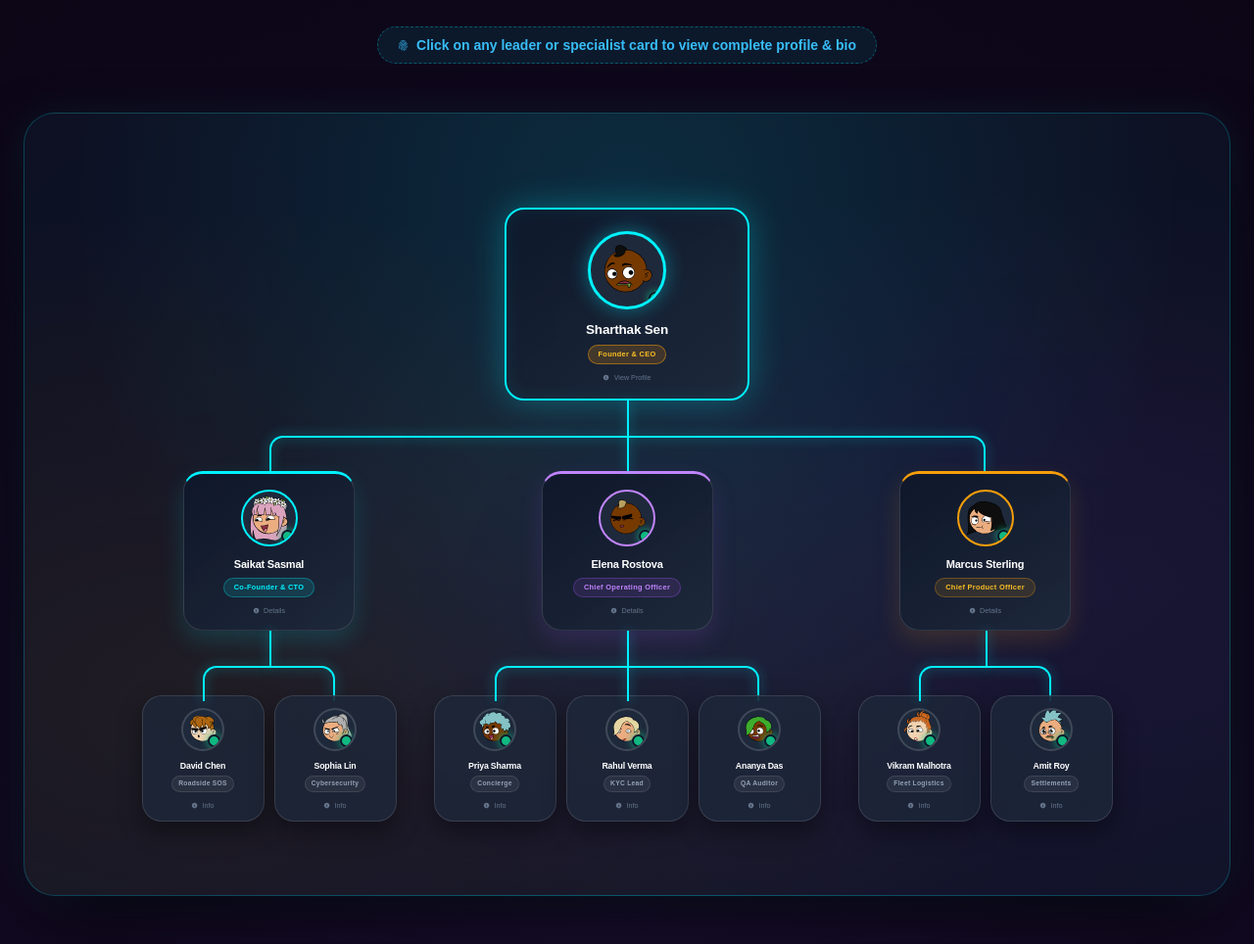
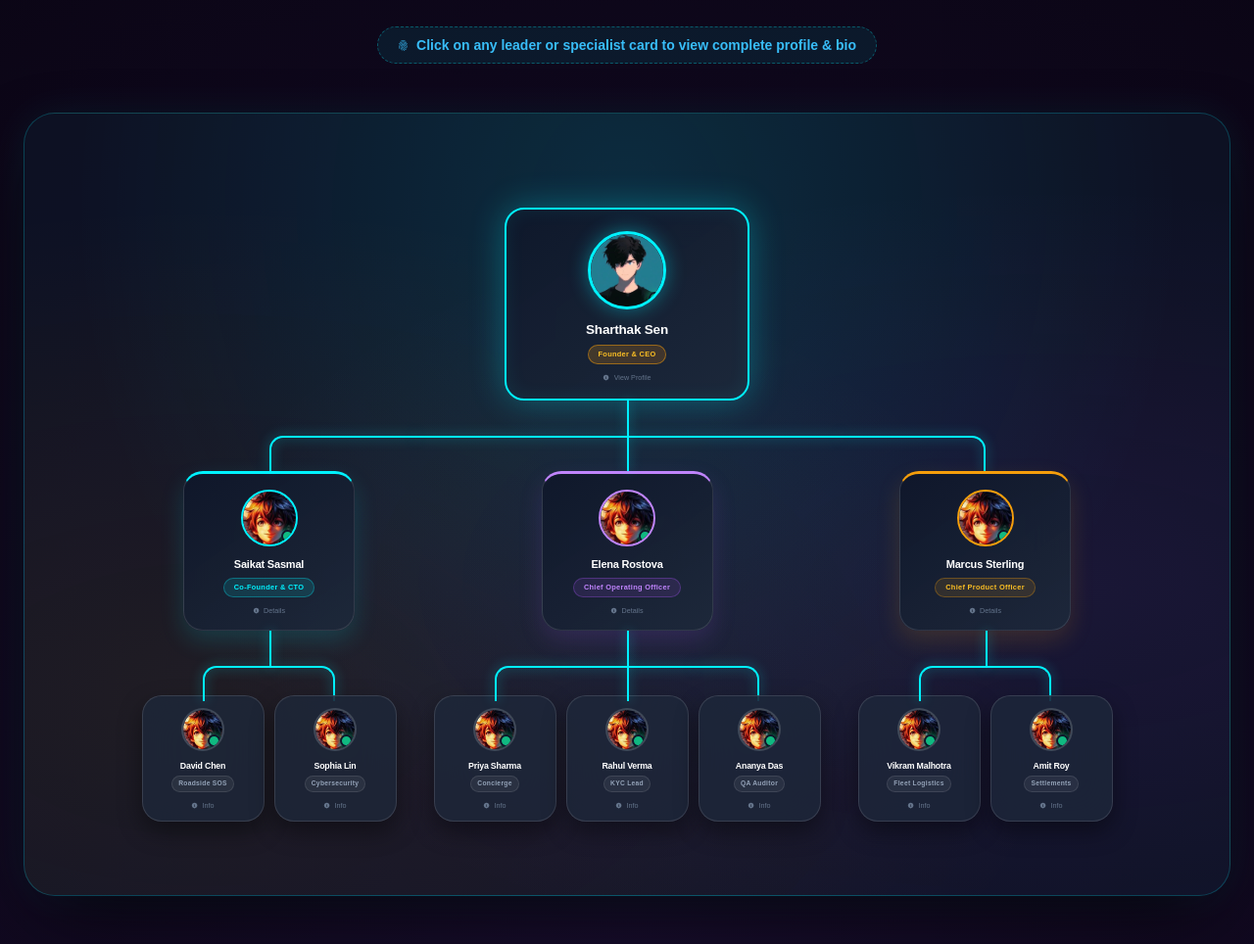
Before and after one commit to saikat931/ServEasy, a PHP site: page /about in a window 1280 px wide. Shown: the part 458-1422 px from the top of the page at 98% size. Run offline with PHP 8.4, Linux system fonts and the light colour scheme; some libraries are stand-ins or nearby versions.

Commit message:
Apply anime avatars: Image 1 for Sharthak Sen, cropped Image 2 (Hanuman ji removed) for all other members

```diff
--- a/pages/about.php
+++ b/pages/about.php
@@ -6,7 +6,7 @@
  */
 require_once __DIR__ . '/../common/auth_session.php';
 if (!defined('SERVEASY_ASSET_VER')) {
-    define('SERVEASY_ASSET_VER', '20261120v9');
+    define('SERVEASY_ASSET_VER', '20261120v10');
 }
 ?>
 <!DOCTYPE html>
@@ -747,7 +747,7 @@ if (!defined('SERVEASY_ASSET_VER')) {
             <li>
               <div class="pro-node pro-node-l1" onclick="openMemberModal('sharthak')">
                 <div class="node-avatar-frame">
-                  <img src="./assets/images/avatars/sharthak.svg?v=<?= SERVEASY_ASSET_VER ?>" alt="Sharthak Sen" class="node-avatar-img" onerror="this.style.display='none';this.nextElementSibling.style.display='flex'">
+                  <img src="./assets/images/avatars/sharthak.png?v=<?= SERVEASY_ASSET_VER ?>" alt="Sharthak Sen" class="node-avatar-img" onerror="this.style.display='none';this.nextElementSibling.style.display='flex'">
                   <div class="node-avatar-fallback" style="background: linear-gradient(135deg, #00f2fe, #4facfe);">SS</div>
                   <span class="node-status-dot"></span>
                 </div>
@@ -762,7 +762,7 @@ if (!defined('SERVEASY_ASSET_VER')) {
                 <li class="li-l2">
                   <div class="pro-node pro-node-l2 cyan" onclick="openMemberModal('saikat')">
                     <div class="node-avatar-frame">
-                      <img src="./assets/images/avatars/saikat.svg?v=<?= SERVEASY_ASSET_VER ?>" alt="Saikat Sasmal" class="node-avatar-img" onerror="this.style.display='none';this.nextElementSibling.style.display='flex'">
+                      <img src="./assets/images/avatars/saikat.png?v=<?= SERVEASY_ASSET_VER ?>" alt="Saikat Sasmal" class="node-avatar-img" onerror="this.style.display='none';this.nextElementSibling.style.display='flex'">
                       <div class="node-avatar-fallback" style="background: #00f2fe; color: #0b132b;">SS</div>
                       <span class="node-status-dot"></span>
                     </div>
@@ -776,7 +776,7 @@ if (!defined('SERVEASY_ASSET_VER')) {
                     <li class="li-l3">
                       <div class="pro-node pro-node-l3" onclick="openMemberModal('david')">
                         <div class="node-avatar-frame">
-                          <img src="./assets/images/avatars/david.svg?v=<?= SERVEASY_ASSET_VER ?>" alt="David Chen" class="node-avatar-img" onerror="this.style.display='none';this.nextElementSibling.style.display='flex'">
+                          <img src="./assets/images/avatars/david.png?v=<?= SERVEASY_ASSET_VER ?>" alt="David Chen" class="node-avatar-img" onerror="this.style.display='none';this.nextElementSibling.style.display='flex'">
                           <div class="node-avatar-fallback" style="background: #38bdf8; color: #0b132b;">DC</div>
                           <span class="node-status-dot"></span>
                         </div>
@@ -788,7 +788,7 @@ if (!defined('SERVEASY_ASSET_VER')) {
                     <li class="li-l3">
                       <div class="pro-node pro-node-l3" onclick="openMemberModal('sophia')">
                         <div class="node-avatar-frame">
-                          <img src="./assets/images/avatars/sophia.svg?v=<?= SERVEASY_ASSET_VER ?>" alt="Sophia Lin" class="node-avatar-img" onerror="this.style.display='none';this.nextElementSibling.style.display='flex'">
+                          <img src="./assets/images/avatars/sophia.png?v=<?= SERVEASY_ASSET_VER ?>" alt="Sophia Lin" class="node-avatar-img" onerror="this.style.display='none';this.nextElementSibling.style.display='flex'">
                           <div class="node-avatar-fallback" style="background: #38bdf8; color: #0b132b;">SL</div>
                           <span class="node-status-dot"></span>
                         </div>
@@ -804,7 +804,7 @@ if (!defined('SERVEASY_ASSET_VER')) {
                 <li class="li-l2">
                   <div class="pro-node pro-node-l2 purple" onclick="openMemberModal('elena')">
                     <div class="node-avatar-frame">
-                      <img src="./assets/images/avatars/elena.svg?v=<?= SERVEASY_ASSET_VER ?>" alt="Elena Rostova" class="node-avatar-img" onerror="this.style.display='none';this.nextElementSibling.style.display='flex'">
+                      <img src="./assets/images/avatars/elena.png?v=<?= SERVEASY_ASSET_VER ?>" alt="Elena Rostova" class="node-avatar-img" onerror="this.style.display='none';this.nextElementSibling.style.display='flex'">
                       <div class="node-avatar-fallback" style="background: #c084fc; color: #0b132b;">ER</div>
                       <span class="node-status-dot"></span>
                     </div>
@@ -818,7 +818,7 @@ if (!defined('SERVEASY_ASSET_VER')) {
                     <li class="li-l3">
                       <div class="pro-node pro-node-l3" onclick="openMemberModal('priya')">
                         <div class="node-avatar-frame">
-                          <img src="./assets/images/avatars/priya.svg?v=<?= SERVEASY_ASSET_VER ?>" alt="Priya Sharma" class="node-avatar-img" onerror="this.style.display='none';this.nextElementSibling.style.display='flex'">
+                          <img src="./assets/images/avatars/priya.png?v=<?= SERVEASY_ASSET_VER ?>" alt="Priya Sharma" class="node-avatar-img" onerror="this.style.display='none';this.nextElementSibling.style.display='flex'">
                           <div class="node-avatar-fallback" style="background: #c084fc; color: #0b132b;">PS</div>
                           <span class="node-status-dot"></span>
                         </div>
@@ -830,7 +830,7 @@ if (!defined('SERVEASY_ASSET_VER')) {
                     <li class="li-l3">
                       <div class="pro-node pro-node-l3" onclick="openMemberModal('rahul')">
                         <div class="node-avatar-frame">
-                          <img src="./assets/images/avatars/rahul.svg?v=<?= SERVEASY_ASSET_VER ?>" alt="Rahul Verma" class="node-avatar-img" onerror="this.style.display='none';this.nextElementSibling.style.display='flex'">
+                          <img src="./assets/images/avatars/rahul.png?v=<?= SERVEASY_ASSET_VER ?>" alt="Rahul Verma" class="node-avatar-img" onerror="this.style.display='none';this.nextElementSibling.style.display='flex'">
                           <div class="node-avatar-fallback" style="background: #c084fc; color: #0b132b;">RV</div>
                           <span class="node-status-dot"></span>
                         </div>
@@ -842,7 +842,7 @@ if (!defined('SERVEASY_ASSET_VER')) {
                     <li class="li-l3">
                       <div class="pro-node pro-node-l3" onclick="openMemberModal('ananya')">
                         <div class="node-avatar-frame">
-                          <img src="./assets/images/avatars/ananya.svg?v=<?= SERVEASY_ASSET_VER ?>" alt="Ananya Das" class="node-avatar-img" onerror="this.style.display='none';this.nextElementSibling.style.display='flex'">
+                          <img src="./assets/images/avatars/ananya.png?v=<?= SERVEASY_ASSET_VER ?>" alt="Ananya Das" class="node-avatar-img" onerror="this.style.display='none';this.nextElementSibling.style.display='flex'">
                           <div class="node-avatar-fallback" style="background: #c084fc; color: #0b132b;">AD</div>
                           <span class="node-status-dot"></span>
                         </div>
@@ -858,7 +858,7 @@ if (!defined('SERVEASY_ASSET_VER')) {
                 <li class="li-l2">
                   <div class="pro-node pro-node-l2 amber" onclick="openMemberModal('marcus')">
                     <div class="node-avatar-frame">
-                      <img src="./assets/images/avatars/marcus.svg?v=<?= SERVEASY_ASSET_VER ?>" alt="Marcus Sterling" class="node-avatar-img" onerror="this.style.display='none';this.nextElementSibling.style.display='flex'">
+                      <img src="./assets/images/avatars/marcus.png?v=<?= SERVEASY_ASSET_VER ?>" alt="Marcus Sterling" class="node-avatar-img" onerror="this.style.display='none';this.nextElementSibling.style.display='flex'">
                       <div class="node-avatar-fallback" style="background: #fbbf24; color: #0b132b;">MS</div>
                       <span class="node-status-dot"></span>
                     </div>
@@ -872,7 +872,7 @@ if (!defined('SERVEASY_ASSET_VER')) {
                     <li class="li-l3">
                       <div class="pro-node pro-node-l3" onclick="openMemberModal('vikram')">
                         <div class="node-avatar-frame">
-                          <img src="./assets/images/avatars/vikram.svg?v=<?= SERVEASY_ASSET_VER ?>" alt="Vikram Malhotra" class="node-avatar-img" onerror="this.style.display='none';this.nextElementSibling.style.display='flex'">
+                          <img src="./assets/images/avatars/vikram.png?v=<?= SERVEASY_ASSET_VER ?>" alt="Vikram Malhotra" class="node-avatar-img" onerror="this.style.display='none';this.nextElementSibling.style.display='flex'">
                           <div class="node-avatar-fallback" style="background: #fbbf24; color: #0b132b;">VM</div>
                           <span class="node-status-dot"></span>
                         </div>
@@ -884,7 +884,7 @@ if (!defined('SERVEASY_ASSET_VER')) {
                     <li class="li-l3">
                       <div class="pro-node pro-node-l3" onclick="openMemberModal('amit')">
                         <div class="node-avatar-frame">
-                          <img src="./assets/images/avatars/amit.svg?v=<?= SERVEASY_ASSET_VER ?>" alt="Amit Roy" class="node-avatar-img" onerror="this.style.display='none';this.nextElementSibling.style.display='flex'">
+                          <img src="./assets/images/avatars/amit.png?v=<?= SERVEASY_ASSET_VER ?>" alt="Amit Roy" class="node-avatar-img" onerror="this.style.display='none';this.nextElementSibling.style.display='flex'">
                           <div class="node-avatar-fallback" style="background: #fbbf24; color: #0b132b;">AR</div>
                           <span class="node-status-dot"></span>
                         </div>
@@ -1019,7 +1019,7 @@ if (!defined('SERVEASY_ASSET_VER')) {
         role: 'Founder & Chief Executive Officer (Super Admin)',
         dept: 'Executive Directorate & Supreme Governance',
         reportsTo: 'Directing Supreme Board',
-        img: './assets/images/avatars/sharthak.svg?v=<?= SERVEASY_ASSET_VER ?>',
+        img: './assets/images/avatars/sharthak.png?v=<?= SERVEASY_ASSET_VER ?>',
         bio: 'Sharthak Sen steers the overarching strategic vision, technology roadmap, capital investments, governance, and nationwide expansion of the ServEasy on-demand ecosystem. He leads the multi-portal architecture connecting customers, service providers, and administrators into one unified platform.',
         skills: ['Strategic Governance', 'Platform Architecture', 'Superadmin Control', 'Partner Network Scaling', 'Product Innovation'],
         email: 'mailto:support@serveasy.in?subject=Inquiry for CEO Office (Sharthak Sen)'
@@ -1029,7 +1029,7 @@ if (!defined('SERVEASY_ASSET_VER')) {
         role: 'Co-Founder & Chief Technology Officer (Lead Architect)',
         dept: 'Engineering & Technology Command',
         reportsTo: 'Sharthak Sen (Founder & CEO)',
-        img: './assets/images/avatars/saikat.svg?v=<?= SERVEASY_ASSET_VER ?>',
+        img: './assets/images/avatars/saikat.png?v=<?= SERVEASY_ASSET_VER ?>',
         bio: 'Saikat Sasmal directs core software engineering, multi-portal API architecture, database integrity, real-time GPS telemetry, and OWASP application security. He oversees continuous deployment reliability across our cloud hosting infrastructure.',
         skills: ['API Architecture', 'Database Security', 'High Availability', 'System Defense', 'Microservices'],
         email: 'mailto:support@serveasy.in?subject=Inquiry for CTO Desk (Saikat Sasmal)'
@@ -1039,7 +1039,7 @@ if (!defined('SERVEASY_ASSET_VER')) {
         role: 'Chief Operating Officer (COO)',
         dept: 'Field Operations & Service Grid',
         reportsTo: 'Sharthak Sen (Founder & CEO)',
-        img: './assets/images/avatars/elena.svg?v=<?= SERVEASY_ASSET_VER ?>',
+        img: './assets/images/avatars/elena.png?v=<?= SERVEASY_ASSET_VER ?>',
         bio: 'Elena Rostova manages daily field fulfillment, service provider network compliance, quality benchmarks, and multi-channel customer concierge. She ensures every booking meets strict hygiene, punctuality, and satisfaction standards.',
         skills: ['Field Operations', 'SLA Enforcement', 'Partner Network', 'Service Quality', 'Dispute Shield'],
         email: 'mailto:support@serveasy.in?subject=Inquiry for COO Desk (Elena Rostova)'
@@ -1049,7 +1049,7 @@ if (!defined('SERVEASY_ASSET_VER')) {
         role: 'Chief Product Officer (CPO)',
         dept: 'Automotive & Product Standards',
         reportsTo: 'Sharthak Sen (Founder & CEO)',
-        img: './assets/images/avatars/marcus.svg?v=<?= SERVEASY_ASSET_VER ?>',
+        img: './assets/images/avatars/marcus.png?v=<?= SERVEASY_ASSET_VER ?>',
         bio: 'Marcus Sterling directs automotive technical standards, mechanical diagnostic protocols, doorstep vehicle detailing specs, and rental fleet logistics. He ensures technicians deploy with certified commercial-grade tooling.',
         skills: ['Automotive Engineering', 'Fleet Standards', 'Mechanical R&D', 'Tooling Specs', 'Product UX'],
         email: 'mailto:support@serveasy.in?subject=Inquiry for CPO Desk (Marcus Sterling)'
@@ -1059,7 +1059,7 @@ if (!defined('SERVEASY_ASSET_VER')) {
         role: 'Emergency SOS Dispatch Lead',
         dept: 'Rapid Response Unit',
         reportsTo: 'Saikat Sasmal (CTO)',
-        img: './assets/images/avatars/david.svg?v=<?= SERVEASY_ASSET_VER ?>',
+        img: './assets/images/avatars/david.png?v=<?= SERVEASY_ASSET_VER ?>',
         bio: 'Coordinates 24/7 live GPS roadside breakdown tracking, emergency tow truck dispatch, battery jumpstarts, and flat-tire rescue across major highway corridors.',
         skills: ['24/7 Roadside SOS', 'GPS Telemetry', 'Towing Logistics', 'Emergency Incident Response'],
         email: 'mailto:support@serveasy.in?subject=Emergency SOS Operations (David Chen)'
@@ -1069,7 +1069,7 @@ if (!defined('SERVEASY_ASSET_VER')) {
         role: 'Cybersecurity & Privacy Lead',
         dept: 'Information Security Directorate',
         reportsTo: 'Saikat Sasmal (CTO)',
-        img: './assets/images/avatars/sophia.svg?v=<?= SERVEASY_ASSET_VER ?>',
+        img: './assets/images/avatars/sophia.png?v=<?= SERVEASY_ASSET_VER ?>',
         bio: 'Conducts continuous penetration testing, audits OWASP defensive controls, and secures customer payment gateway tokens and session encryption.',
         skills: ['AppSec Hardening', 'Zero Trust Architecture', 'Data Privacy', 'Penetration Testing'],
         email: 'mailto:support@serveasy.in?subject=Security & Privacy Desk (Sophia Lin)'
@@ -1079,7 +1079,7 @@ if (!defined('SERVEASY_ASSET_VER')) {
         role: 'Customer Concierge Lead',
         dept: 'Customer Success & Experience',
         reportsTo: 'Elena Rostova (COO)',
-        img: './assets/images/avatars/priya.svg?v=<?= SERVEASY_ASSET_VER ?>',
+        img: './assets/images/avatars/priya.png?v=<?= SERVEASY_ASSET_VER ?>',
         bio: 'Leads our multi-channel customer concierge team, resolving scheduling adjustments, booking preferences, and customer satisfaction tickets.',
         skills: ['Concierge Desk', 'Support Resolution', 'Customer NPS', 'Booking Logistics'],
         email: 'mailto:support@serveasy.in?subject=Customer Concierge (Priya Sharma)'
@@ -1089,7 +1089,7 @@ if (!defined('SERVEASY_ASSET_VER')) {
         role: 'Partner KYC & Vetting Lead',
         dept: 'Compliance & Onboarding Unit',
         reportsTo: 'Elena Rostova (COO)',
-        img: './assets/images/avatars/rahul.svg?v=<?= SERVEASY_ASSET_VER ?>',
+        img: './assets/images/avatars/rahul.png?v=<?= SERVEASY_ASSET_VER ?>',
         bio: 'Enforces rigorous 4-step partner onboarding: government identity verification, criminal background checks, skill testing, and trade certification.',
         skills: ['Government KYC', 'Criminal Checks', 'Trade Audits', 'Compliance Verification'],
         email: 'mailto:support@serveasy.in?subject=Partner KYC Compliance (Rahul Verma)'
@@ -1099,7 +1099,7 @@ if (!defined('SERVEASY_ASSET_VER')) {
         role: 'Quality Assurance & Field Auditor',
         dept: 'Safety & Sanitation Audit Desk',
         reportsTo: 'Elena Rostova (COO)',
-        img: './assets/images/avatars/ananya.svg?v=<?= SERVEASY_ASSET_VER ?>',
+        img: './assets/images/avatars/ananya.png?v=<?= SERVEASY_ASSET_VER ?>',
         bio: 'Conducts unannounced on-site quality spot checks, verifies technician sanitation gear, and ensures residential cleaning protocols meet hospital-grade standards.',
         skills: ['Field Audits', 'Hygiene Standards', 'Sanitation Safety', 'Service Spot Checks'],
         email: 'mailto:support@serveasy.in?subject=Field Quality Audit (Ananya Das)'
@@ -1109,7 +1109,7 @@ if (!defined('SERVEASY_ASSET_VER')) {
         role: 'Fleet Logistics & Rental Manager',
         dept: 'Fleet & Transport Logistics',
         reportsTo: 'Marcus Sterling (CPO)',
-        img: './assets/images/avatars/vikram.svg?v=<?= SERVEASY_ASSET_VER ?>',
+        img: './assets/images/avatars/vikram.png?v=<?= SERVEASY_ASSET_VER ?>',
         bio: 'Manages the ServEasy car and bike rental fleets, cargo carrier dispatch, vehicle health inspections, and preventative maintenance rotations.',
         skills: ['Rental Logistics', 'Cargo Express', 'Vehicle Maintenance', 'Fleet Telematics'],
         email: 'mailto:support@serveasy.in?subject=Fleet Logistics (Vikram Malhotra)'
@@ -1119,7 +1119,7 @@ if (!defined('SERVEASY_ASSET_VER')) {
         role: 'Merchant Billing & Settlements Lead',
         dept: 'Financial Escrow & Settlements Desk',
         reportsTo: 'Marcus Sterling (CPO)',
-        img: './assets/images/avatars/amit.svg?v=<?= SERVEASY_ASSET_VER ?>',
+        img: './assets/images/avatars/amit.png?v=<?= SERVEASY_ASSET_VER ?>',
         bio: 'Oversees payment gateway reconciliations, escrow accounts, same-day technician payouts, and verified customer refund disbursements.',
         skills: ['Instant Payouts', 'Gateway Escrow', 'Refund Audits', 'Financial Reconciliation'],
         email: 'mailto:support@serveasy.in?subject=Billing & Settlements (Amit Roy)'
```
Also changed, not shown: pages/assets/images/avatars/amit.png (added), pages/assets/images/avatars/ananya.png (added), pages/assets/images/avatars/david.png (added), pages/assets/images/avatars/elena.png (added), pages/assets/images/avatars/marcus.png (added), pages/assets/images/avatars/member_avatar.png (added), pages/assets/images/avatars/priya.png (added), pages/assets/images/avatars/rahul.png (added), pages/assets/images/avatars/saikat.png (added), pages/assets/images/avatars/sharthak.png (added), pages/assets/images/avatars/sophia.png (added), pages/assets/images/avatars/vikram.png (added).
